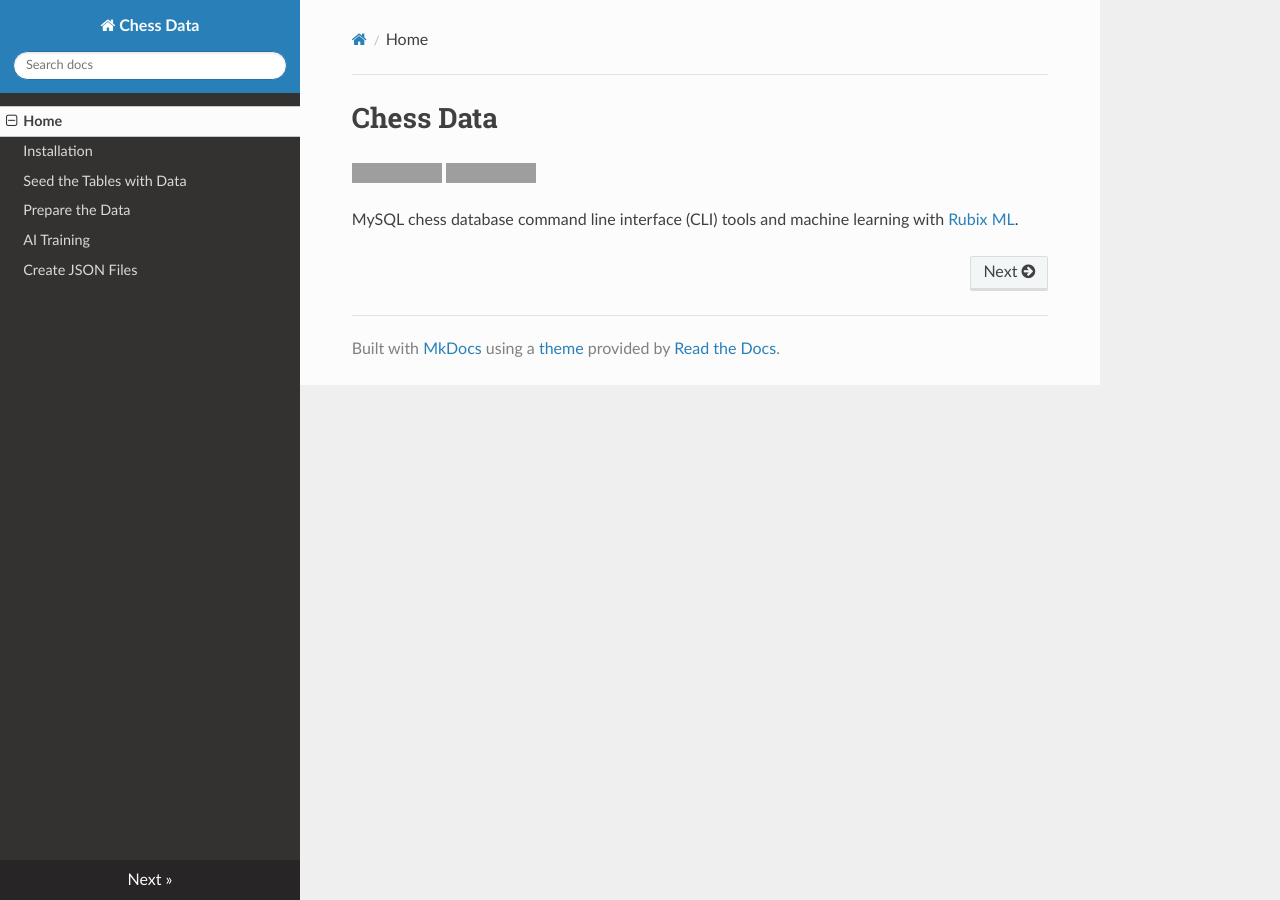
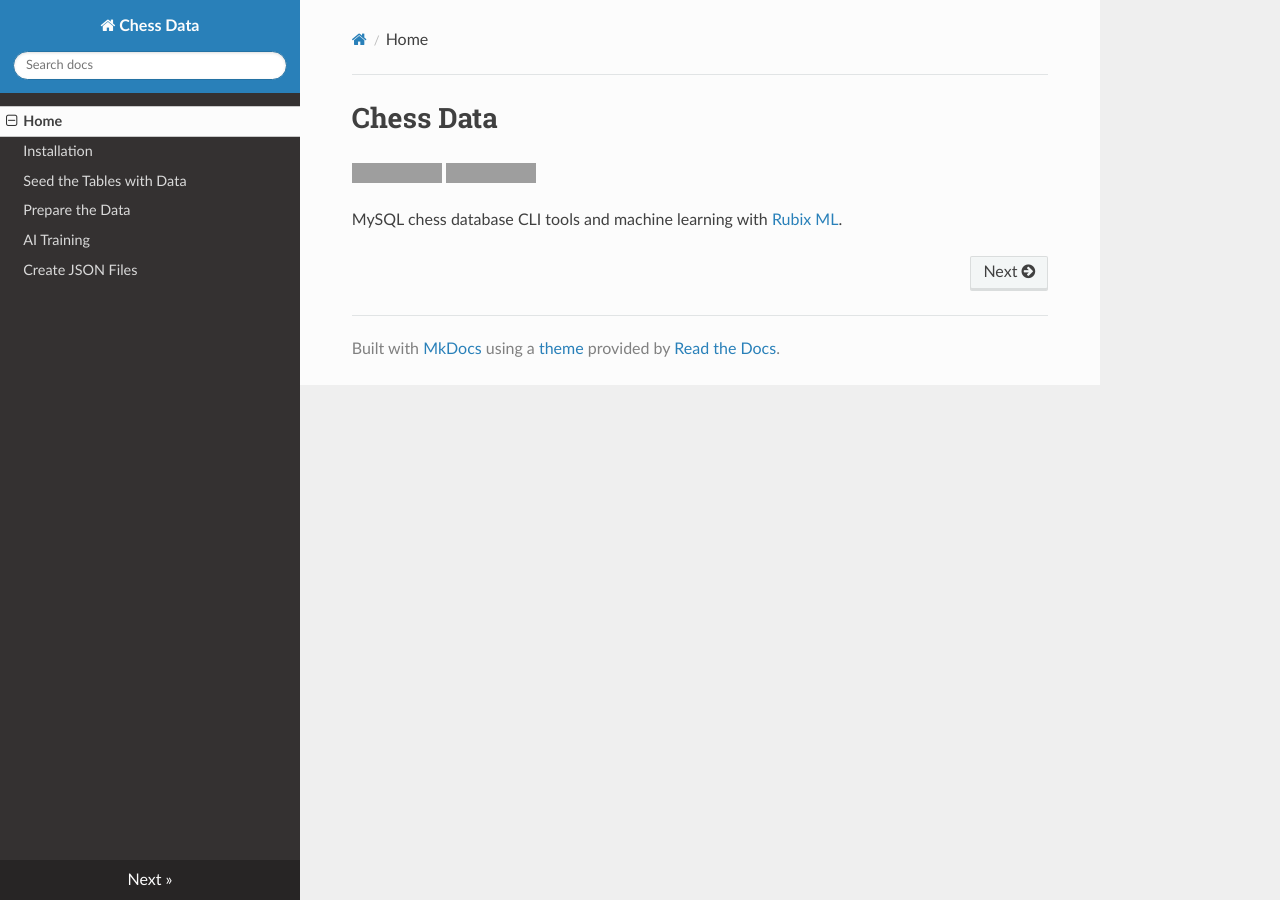
Before and after one commit to chesslablab/chess-data, an MkDocs documentation site: the page built from docs/index.md, in a window 1280 px wide. Built offline with MkDocs 1.6.1, drawn with Linux system fonts in a browser that asks for light colours; nearby versions of some CDN libraries; grey boxes are pictures that could not be loaded.

Commit message:
Improved the docs

```diff
--- a/docs/index.md
+++ b/docs/index.md
@@ -3,4 +3,4 @@
 [![License: MIT](https://img.shields.io/badge/License-MIT-blue.svg)](https://opensource.org/license/mit/)
 [![Contributors](https://img.shields.io/github/contributors/chesslablab/chess-data)](https://github.com/chesslablab/chess-data/graphs/contributors)
 
-MySQL chess database command line interface (CLI) tools and machine learning with [Rubix ML](https://github.com/RubixML/ML).
+MySQL chess database CLI tools and machine learning with [Rubix ML](https://github.com/RubixML/ML).
```
Also changed, not shown: README.md (+1 -1 lines).
